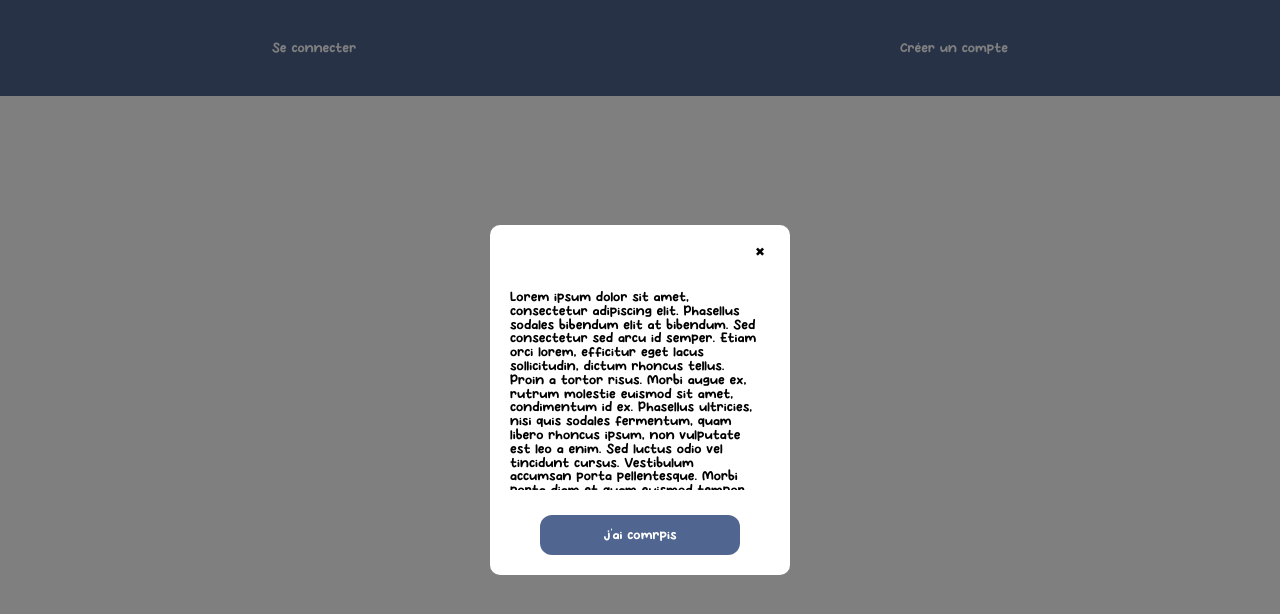
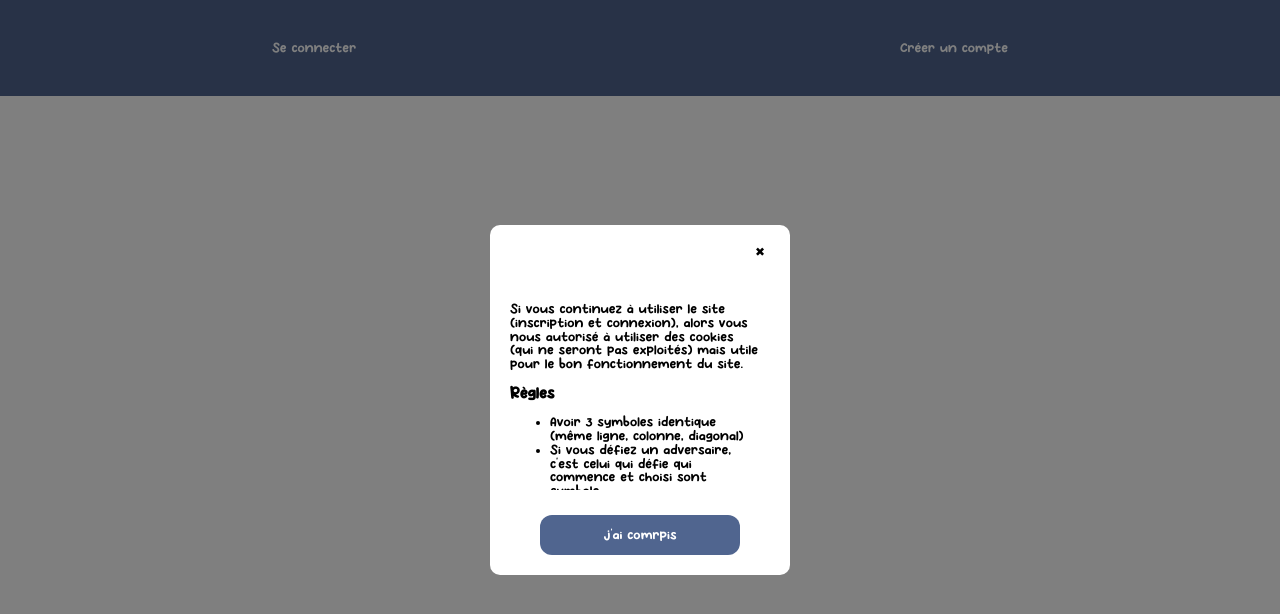
Before and after one commit to Yoan-c/Morpion, a website: page public/index.html in a window 1280 px wide. Drawn offline with nearby package versions, Linux system fonts and the light colour scheme; no server answers.

Commit message:
fix bug relance

```diff
--- a/package.json
+++ b/package.json
@@ -5,7 +5,7 @@
   "main": "app.js",
   "scripts": {
     "start": "NODE_ENV=production node app.js",
-    "dev": "NODE_ENV=development nodemon app.js"
+    "dev": "nodemon app.js"
   },
   "repository": {
     "type": "git",
--- a/public/css/styles.css
+++ b/public/css/styles.css
@@ -139,6 +139,7 @@ td {
 
     height: 60px;
     width: 60px;
+    cursor: pointer;
 }
 
 
@@ -257,6 +258,7 @@ td {
 
 .notConnected {
     background: #cccccc;
+    pointer-events: none;
 }
 
 .connected {
--- a/public/index.html
+++ b/public/index.html
@@ -48,29 +48,22 @@
                     &#x2716;
                 </div>
                 <div class="modal-rules">
-                    Lorem ipsum dolor sit amet, consectetur adipiscing elit. Phasellus sodales bibendum elit at
-                    bibendum. Sed consectetur
-                    sed arcu id semper. Etiam orci lorem, efficitur eget lacus sollicitudin, dictum rhoncus tellus.
-                    Proin a tortor risus.
-                    Morbi augue ex, rutrum molestie euismod sit amet, condimentum id ex. Phasellus ultricies, nisi
-                    quis
-                    sodales fermentum,
-                    quam libero rhoncus ipsum, non vulputate est leo a enim. Sed luctus odio vel tincidunt cursus.
-
-                    Vestibulum accumsan porta pellentesque. Morbi porta diam et quam euismod tempor. Pellentesque
-                    mollis
-                    odio nec orci
-                    mattis vulputate. Morbi arcu est, efficitur sed consequat nec, laoreet hendrerit mauris.
-                    Maecenas
-                    lobortis tellus a
-                    lorem semper, id imperdiet augue suscipit. Fusce diam diam, aliquam quis malesuada nec, volutpat
-                    nec
-                    nisi. Aliquam non
-                    iaculis augue. Proin vitae sem lobortis, porttitor justo sit amet, lobortis nisl. Aenean ut
-                    aliquet
-                    sem. Nunc posuere
-                    orci sapien, quis ultricies turpis ullamcorper vitae.
-
+                    <p>
+                        Si vous continuez à utiliser le site (inscription et connexion), alors vous nous autorisé
+                        à utiliser des cookies (qui ne seront pas exploités) mais utile pour le bon fonctionnement du site.
+                    </p>
+                    <h3>Règles</h3>
+                    <ul>
+                        <li>
+                            Avoir 3 symboles identique (même ligne, colonne, diagonal)
+                        </li>
+                        <li>
+                            Si vous défiez un adversaire, c'est celui qui défie qui commence et choisi sont symbole
+                        </li>
+                        <li>
+                            Si vous avez plus acces à votre compte, c'est que vous ne vous êtes pas connecté depuis un petit moment. Créer un autre compte
+                        </li>
+                    </ul>
                 </div>
                 <button class="btn modal-btn" id="modal-accept">j'ai comrpis</button>
             </div>
--- a/public/js/api.js
+++ b/public/js/api.js
@@ -1,7 +1,8 @@
+const URL_API = 'http://localhost:3000/'
 const PATH = 'http://localhost:3000/'
 
 const redirectConnect = () => {
-    document.location.href = PATH
+    document.location.href = URL_API
 }
 
 const login = (username, password) => {
@@ -42,7 +43,6 @@ const login = (username, password) => {
 }
 
 const create = (username, password, confirmation) => {
-    console.log(`pass confirm ${confirmation}`)
     let data = JSON.stringify({ username, password, confirmation })
     return new Promise((resolve, reject) => {
         fetch(PATH + 'create',
@@ -62,7 +62,6 @@ const create = (username, password, confirmation) => {
                     resolve(datas.data.token)
                 }
                 else {
-                    console.log(`TEST ERREUR ${JSON.stringify(result)}`)
                     let error = {
                         msg: datas.data.msg
                     }
--- a/public/js/index.js
+++ b/public/js/index.js
@@ -9,7 +9,8 @@ let submitCreate = document.getElementById('submitCreate')
 let msgInfo = document.getElementById('msgInfo')
 let modal = document.getElementById('modal');
 modal.style.display = 'flex';
-const socket = io();
+
+const socket = io()
 
 const addModal = () => {
     let modal = document.getElementById('modal')
@@ -49,7 +50,7 @@ submit.onclick = (e) => {
         .then(token => {
             localStorage.setItem('token', token)
             socket.emit('inscritpion', token)
-            document.location.href = 'http://localhost:3000/accueil'
+            document.location.href = `${URL_API}accueil`
         })
         .catch(err => {
             if (!err.err) {
@@ -75,7 +76,7 @@ submitCreate.onclick = (e) => {
     create(username, password, Confirmpass)
         .then(token => {
             localStorage.setItem('token', token)
-            document.location.href = 'http://localhost:3000/accueil'
+            document.location.href = `${URL_API}accueil`
         })
         .catch(err => {
             if (!err.err) {
--- a/public/js/morpion.js
+++ b/public/js/morpion.js
@@ -1,5 +1,5 @@
 window.onload = (e) => {
-    const socket = io('http://localhost:3000');
+    const socket = io();
     const token = localStorage.getItem("token");
     let chx = document.getElementById('choice')
     let defiName = document.getElementById('defiName')
@@ -78,9 +78,7 @@ window.onload = (e) => {
             tabCase[position - 1].isPlayed = true
             setPositionGame(position, tabCase, dataGame.versus)
         }
-        else {
-            console.log("deja coché ou pas votre tour")
-        }
+
     }
 
     function setPositionGame(position, tabCase, versus) {
--- a/src/functions/checkGame.js
+++ b/src/functions/checkGame.js
@@ -1,4 +1,3 @@
-
 const tabGSocket = require('../socket/tabGameSocket')
 const tabWinCondition = [
     [0, 1, 2],
--- a/src/root/api/deconnexion.js
+++ b/src/root/api/deconnexion.js
@@ -6,7 +6,6 @@ const userSocket = require('../../socket/userSocket')
 module.exports = (app) => {
     app.post('/deconnexion', verifyToken, (req, res) => {
         data = true
-        console.log(`name user ${req.name}`)
         userModel.findOne({
             where: {
                 username: req.name
--- a/src/socket/tabGameSocket.js
+++ b/src/socket/tabGameSocket.js
@@ -20,10 +20,12 @@ function modifTabSocket(tabNow) {
 }
 
 function searchtabGameSocket(id) {
-    return tabGameSocket.find(tab => tab.id == id)
+    if (id)
+        return tabGameSocket.find(tab => tab.id == id)
 }
 
 function resetTab(tab) {
+    if (tab)
     for (let i = 0; i < 9; i++) {
         tab.oldTab[i] = false
         tab.newTab[i] = false
```
Also changed, not shown: app.js (+14 -2 lines), public/js/accueil.js (+7 -9 lines), src/db/sequelize.js (+9 -4 lines).
